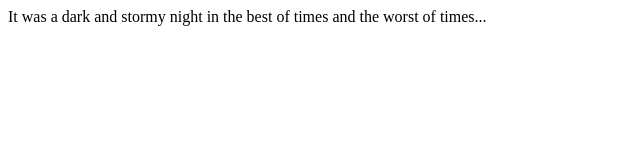
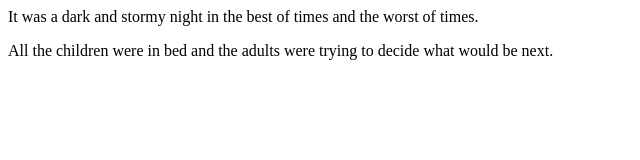
Before and after one commit to jyearwood/fireside-story, a plain HTML site: page index.html in a window 1280 px wide. Shown: the whole page, without its empty margins (0-640 px from the left). Drawn offline with Linux system fonts and the light colour scheme.

Commit message:
1 player line 2

```diff
--- a/index.html
+++ b/index.html
@@ -1,6 +1,7 @@
 <html>
   <body>
-    <p>It was a dark and stormy night in the best of times and the worst of times...</p>
+    <p>It was a dark and stormy night in the best of times and the worst of times.</p>
+    <p>All the children were in bed and the adults were trying to decide what would be next. </p>
 
 </body>
 </html>
```
